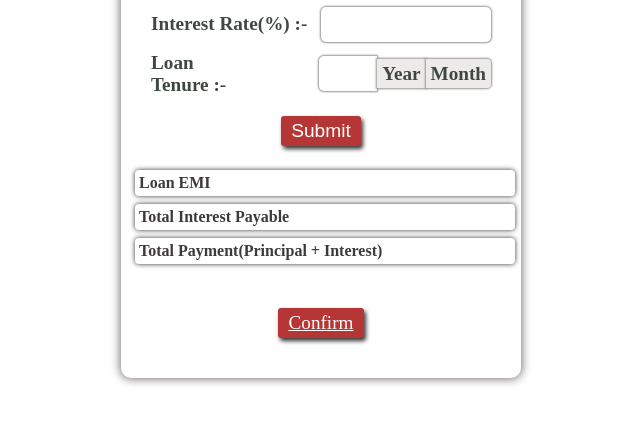
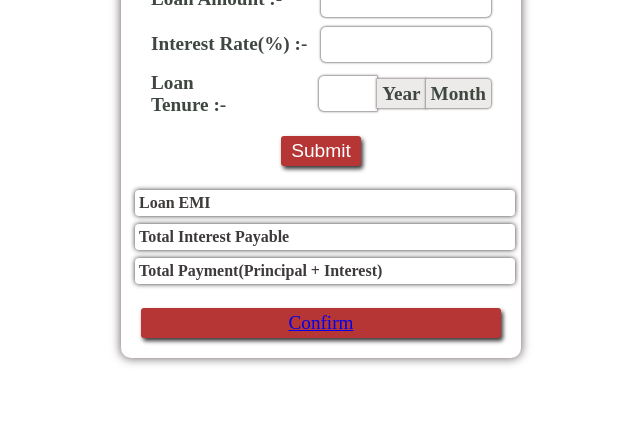
Before and after one commit to ABHIJITRAUT123/Loan_Application, a plain HTML site: page index.html in a window 1280 px wide. Shown: the part 379-800 px from the top of the page, without its empty margins (319-959 px from the left). Drawn offline with Linux system fonts and the light colour scheme.

Commit message:
Update index.html

```diff
--- a/index.html
+++ b/index.html
@@ -48,8 +48,8 @@
         </div>
 
 
-        <div class="submit-container" >
-             <a id="apply" href="./confirm.html">Confirm</a>
+        <div id="apply" >
+             <a href="./confirm.html">Confirm</a>
         </div>
     </form>
 
```
